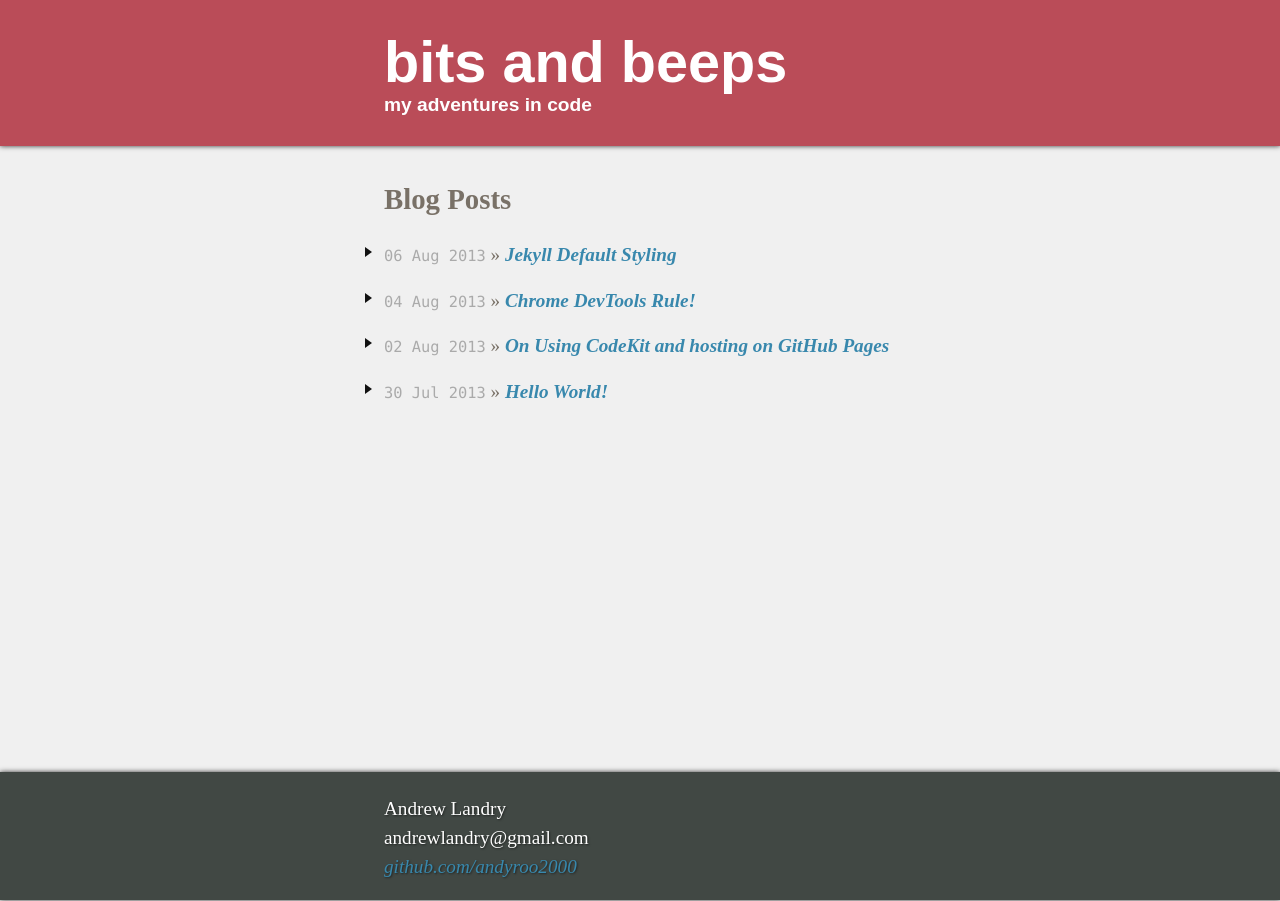
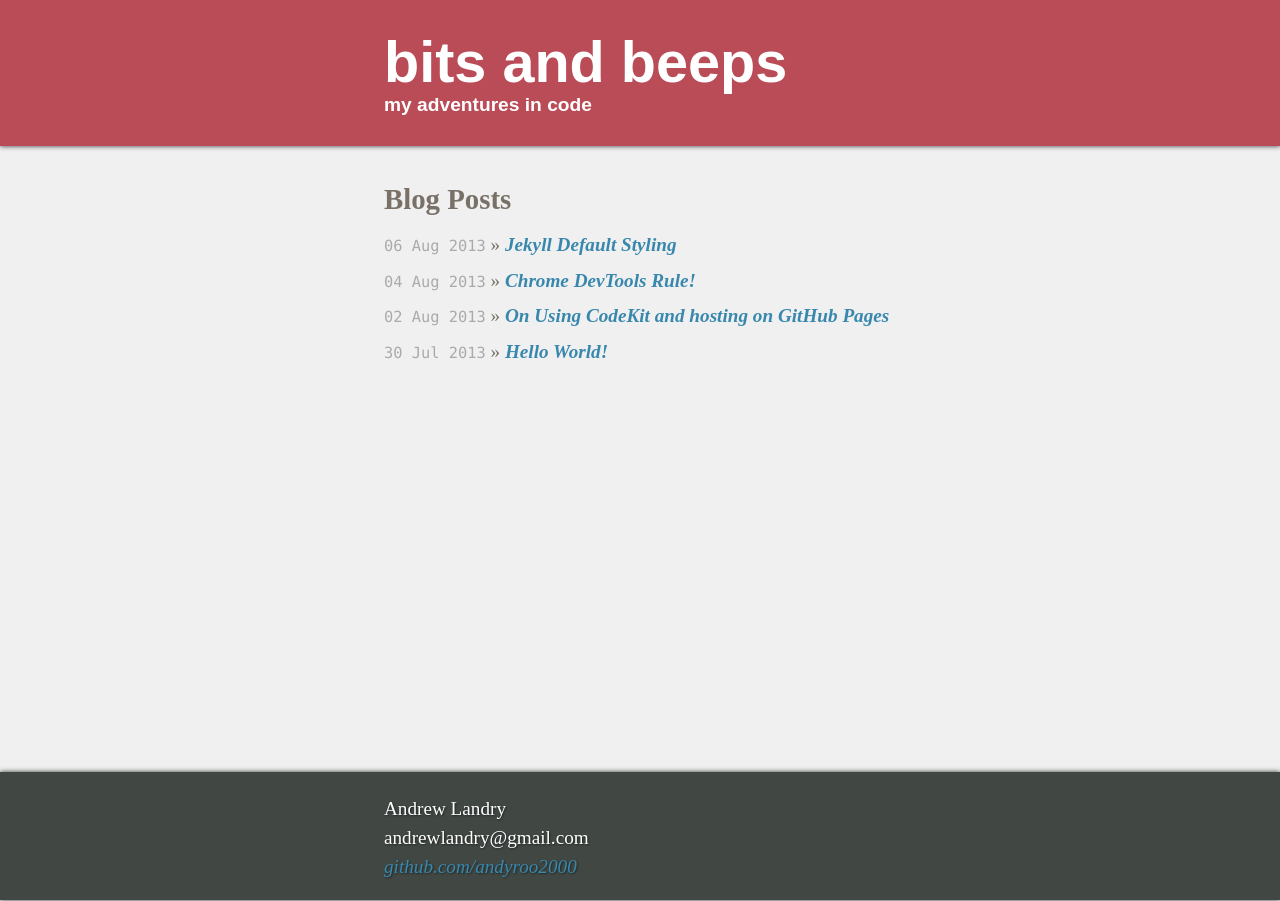
Before and after one commit to andyroo2000/andyroo2000.github.io, a Jekyll site: the page built from index.html, in a window 1280 px wide. Built offline with Jekyll 4.4.1, drawn with Linux system fonts in a browser that asks for light colours; Markdown is read by kramdown in place of the engine named in the settings.

Commit message:
remove bullets from blog post list

```diff
--- a/css/global.css
+++ b/css/global.css
@@ -248,7 +248,7 @@
 }
 
 /* line 150, ../scss/_main.scss */
-li:before {
+article li:before {
   content: "";
   border-color: transparent #111;
   border-style: solid;
--- a/scss/_main.scss
+++ b/scss/_main.scss
@@ -147,7 +147,7 @@
 }
 
 
-li:before {
+article li:before {
     content: "";
     border-color: transparent #111;
     border-style: solid;
```
